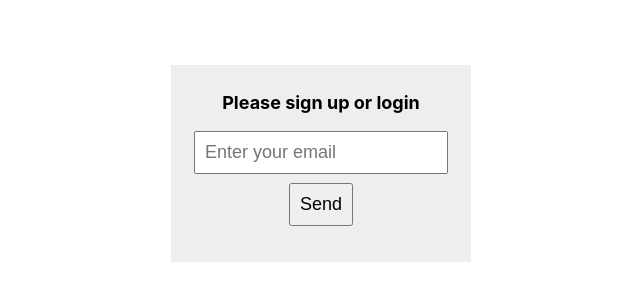
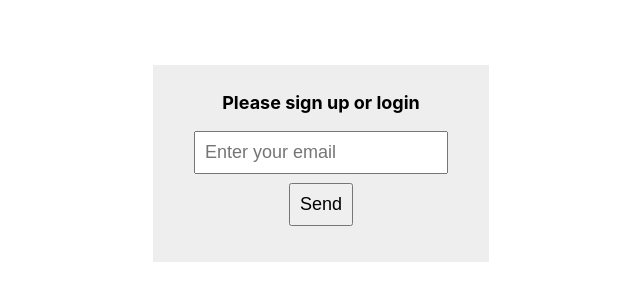
Before and after one commit to magiclabs/example-chrome-extension, a React app: page /login in a window 1280 px wide. Shown: the part 106-406 px from the top of the page, without its empty margins (319-959 px from the left). Built offline with nearby package versions, Linux system fonts and the light colour scheme.

Commit message:
minor updates

```diff
--- a/src/styles.css
+++ b/src/styles.css
@@ -1,7 +1,3 @@
-* {
-  box-sizing: border-box;
-}
-
 .App {
   align-self: center;
   justify-self: center;
```
Also changed, not shown: package.json (+11 -8 lines), public/index.html (+20 -0 lines), 1 other file.
